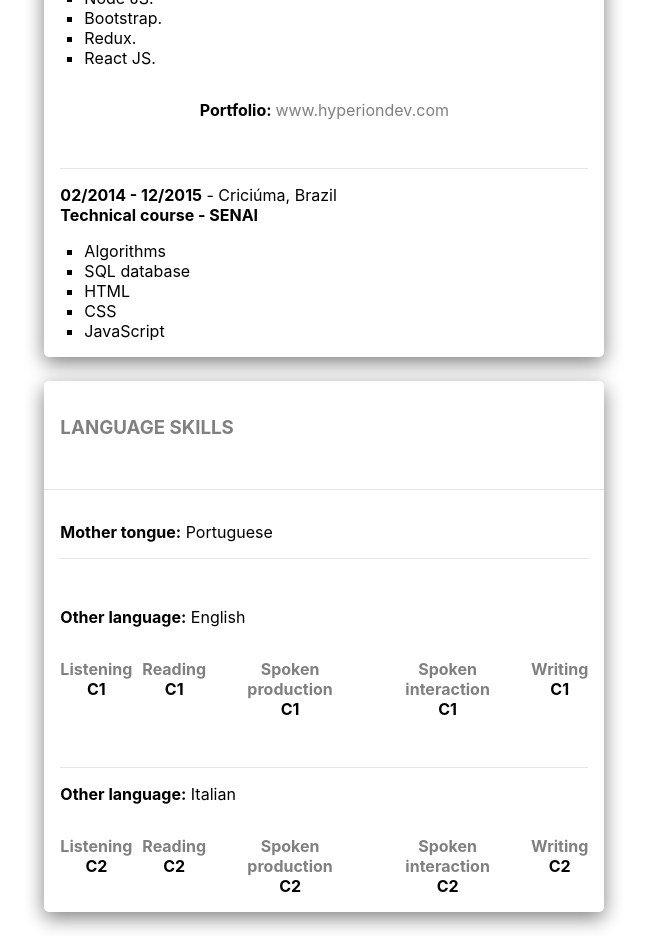
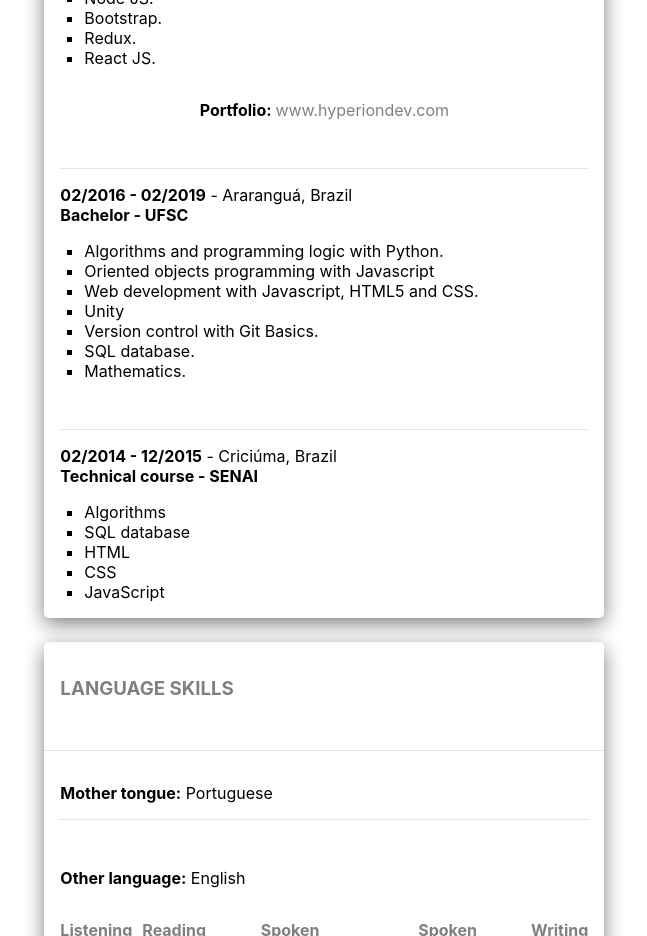
Before and after one commit to MarlonTancredo/My-Cv, a React (Create React App) app: page / in a window 1280 px wide. Shown: the part 1080-2016 px from the top of the page, without its empty margins (541-1188 px from the left). Built offline with nearby package versions, Linux system fonts and the light colour scheme.

Commit message:
adding new qualification

```diff
--- a/src/components/Content.tsx
+++ b/src/components/Content.tsx
@@ -71,6 +71,24 @@ const senai = {
 };
 const { senaiStartDate, senaiEndDate, senaiCity, senaiCountry, senaiSkills } =
   senai;
+
+const bachelor = {
+  ufscStartDate: "02/2016",
+  ufscEndDate: "02/2019",
+  ufscCity: "Araranguá",
+  ufscCountry: "Brazil",
+  ufscSkill: [
+    { skill: "Algorithms and programming logic with Python." },
+    { skill: "Oriented objects programming with Javascript" },
+    { skill: " Web development with Javascript, HTML5 and CSS." },
+    { skill: "Unity" },
+    { skill: "Version control with Git Basics." },
+    { skill: " SQL database." },
+    { skill: " Mathematics." },
+  ],
+};
+const { ufscStartDate, ufscEndDate, ufscCity, ufscCountry, ufscSkill } =
+  bachelor;
 
 //Content component.
 const Content = () => {
@@ -158,8 +176,22 @@ const Content = () => {
               </S.Link>
             </S.Paragraph>
           </Fade>
+          {/* Bachelor */}
+          <S.Paragraph style={{ textAlign: "left" }}>
+            <S.Line />
+            <strong>{`${ufscStartDate} - ${ufscEndDate}`}</strong>{" "}
+            {`- ${ufscCity},
+            ${ufscCountry}`}
+            <br />
+            <strong> Bachelor - UFSC</strong>
+          </S.Paragraph>
+          <S.List>
+            {ufscSkill.map((skills: { skill: string }, index: number) => {
+              const { skill } = skills;
+              return <S.ItemList key={index}>{skill}</S.ItemList>;
+            })}
+          </S.List>
           {/* Senai section */}
-
           <S.Paragraph style={{ textAlign: "left" }}>
             <S.Line />
             <strong>{`${senaiStartDate} - ${senaiEndDate}`}</strong>{" "}
```
